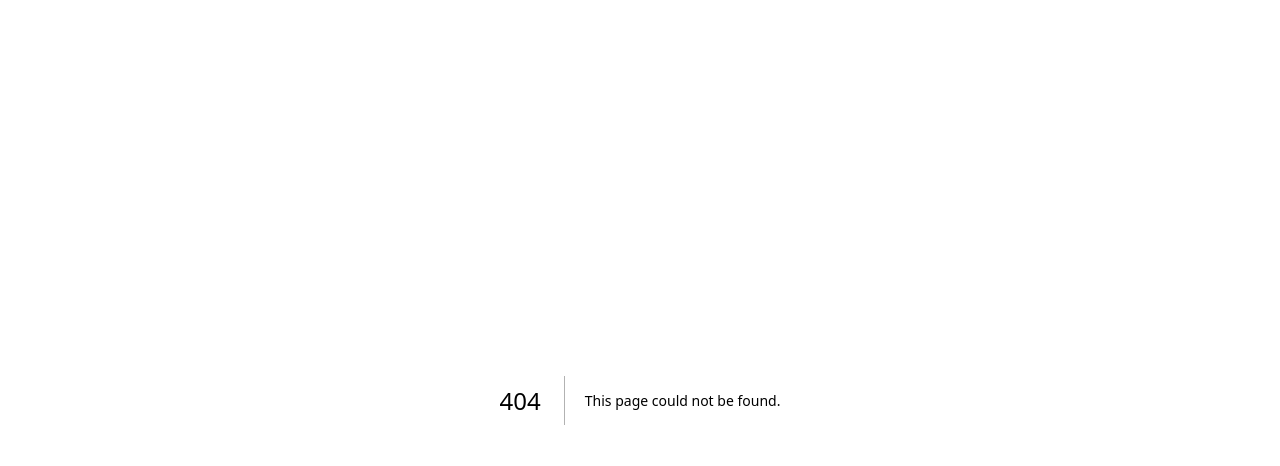
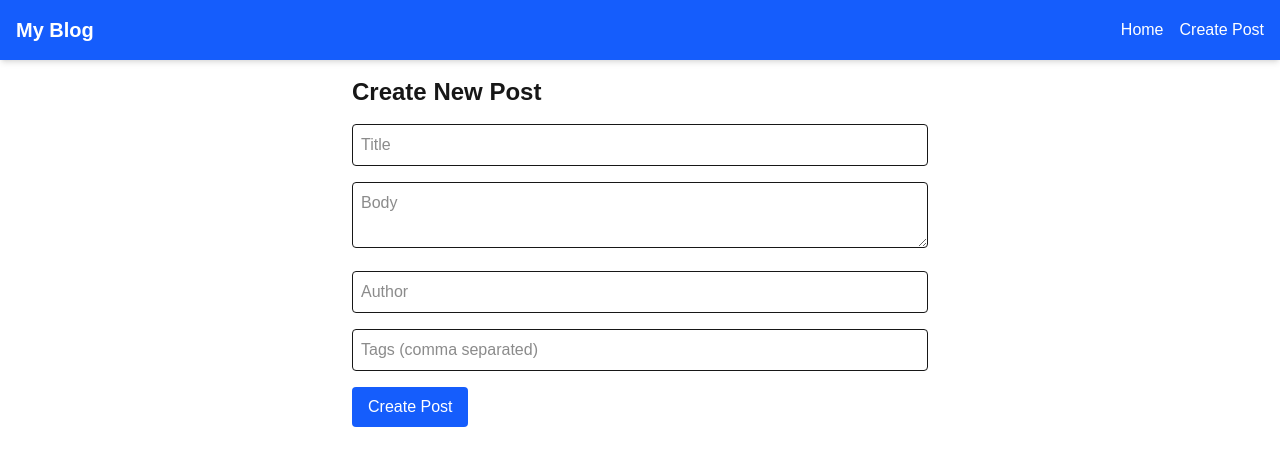
Before and after one commit to NazirHussain1/blog-api-pagination-filtering, a Next.js app: page /posts/create in a window 1280 px wide. Before the commit this address had no page. Shown: the top 466 px of the page. Built offline with nearby package versions, Linux system fonts and the light colour scheme.

Commit message:
demonstrates a full-stack Blog application.

```diff
--- a/package.json
+++ b/package.json
@@ -9,6 +9,7 @@
     "lint": "eslint"
   },
   "dependencies": {
+    "mongoose": "^9.0.1",
     "next": "16.0.8",
     "react": "19.2.1",
     "react-dom": "19.2.1"
--- /dev/null
+++ b/src/app/api/posts/route.js
@@ -0,0 +1,31 @@
+import { connectDB } from "@/app/lib/db";
+import Post from "@/app/models/Post";
+
+export async function GET(req) {
+  await connectDB();
+  const { searchParams } = new URL(req.url);
+
+  const page = parseInt(searchParams.get("page")) || 1;
+  const limit = parseInt(searchParams.get("limit")) || 5;
+  const author = searchParams.get("author");
+  const tag = searchParams.get("tag");
+  const sort = searchParams.get("sort") === "oldest" ? 1 : -1;
+
+  let filter = {};
+  if (author) filter.author = author;
+  if (tag) filter.tags = tag;
+
+  const posts = await Post.find(filter)
+    .sort({ createdAt: sort })
+    .skip((page - 1) * limit)
+    .limit(limit);
+
+  return Response.json(posts);
+}
+
+export async function POST(req) {
+  await connectDB();
+  const body = await req.json();
+  const post = await Post.create(body);
+  return Response.json({ message: "Post Created", post });
+}
--- /dev/null
+++ b/src/app/components/Navbar/Navbar.js
@@ -0,0 +1,19 @@
+"use client";
+
+import Link from "next/link";
+
+export default function Navbar() {
+  return (
+    <nav className="bg-blue-600 text-white shadow-md">
+      <div className="container mx-auto flex justify-between items-center p-4">
+        <Link href="/">
+          <h1 className="text-xl font-bold">My Blog</h1>
+        </Link>
+        <div className="space-x-4">
+          <Link href="/" className="hover:underline">Home</Link>
+          <Link href="/posts/create" className="hover:underline">Create Post</Link>
+        </div>
+      </div>
+    </nav>
+  );
+}
--- /dev/null
+++ b/src/app/components/PostCard/PostCard.js
@@ -0,0 +1,17 @@
+"use client";
+
+import Link from "next/link";
+
+export default function PostCard({ post }) {
+  return (
+    <div className="border p-4 rounded-md shadow-sm hover:shadow-lg transition mb-4">
+      <h2 className="text-xl font-bold mb-2">{post.title}</h2>
+      <p className="text-gray-700 mb-2">{post.body.substring(0, 100)}...</p>
+      <p className="text-sm text-gray-500 mb-2">Author: {post.author}</p>
+      <p className="text-sm text-gray-500 mb-2">Tags: {post.tags.join(", ")}</p>
+      <Link href={`/posts/${post._id}`} className="text-blue-600 hover:underline">
+        Read More
+      </Link>
+    </div>
+  );
+}
--- a/src/app/layout.js
+++ b/src/app/layout.js
@@ -1,28 +1,17 @@
-import { Geist, Geist_Mono } from "next/font/google";
 import "./globals.css";
-
-const geistSans = Geist({
-  variable: "--font-geist-sans",
-  subsets: ["latin"],
-});
-
-const geistMono = Geist_Mono({
-  variable: "--font-geist-mono",
-  subsets: ["latin"],
-});
+import Navbar from "@/app/components/Navbar/Navbar";
 
 export const metadata = {
-  title: "Create Next App",
-  description: "Generated by create next app",
+  title: "My Blog",
+  description: "Blog system with pagination, filtering, and sorting",
 };
 
 export default function RootLayout({ children }) {
   return (
     <html lang="en">
-      <body
-        className={`${geistSans.variable} ${geistMono.variable} antialiased`}
-      >
-        {children}
+      <body>
+        <Navbar />
+        <main className="container mx-auto p-4">{children}</main>
       </body>
     </html>
   );
--- /dev/null
+++ b/src/app/lib/db.js
@@ -0,0 +1,10 @@
+import mongoose from "mongoose";
+
+export const connectDB = async () => {
+  try {
+    if (mongoose.connection.readyState === 1) return mongoose.connection.asPromise();
+    return mongoose.connect(process.env.MONGODB_URL);
+  } catch (error) {
+    console.log("MongoDB error:", error);
+  }
+};
--- /dev/null
+++ b/src/app/models/Post.js
@@ -0,0 +1,13 @@
+import mongoose from "mongoose";
+
+const postSchema = new mongoose.Schema(
+  {
+    title: String,
+    body: String,
+    author: String,
+    tags: [String],
+  },
+  { timestamps: true }
+);
+
+export default mongoose.models.Post || mongoose.model("Post", postSchema);
--- a/src/app/page.js
+++ b/src/app/page.js
@@ -1,63 +1,90 @@
-import Image from "next/image";
+"use client";
+
+import { useEffect, useState } from "react";
+import PostCard from "@/app/components/PostCard/PostCard";
 
 export default function Home() {
+  const [posts, setPosts] = useState([]);
+  const [loading, setLoading] = useState(true);
+  const [page, setPage] = useState(1);
+  const [author, setAuthor] = useState("");
+  const [tag, setTag] = useState("");
+  const [sort, setSort] = useState("newest");
+
+  const limit = 5;
+
+  const fetchPosts = async () => {
+    setLoading(true);
+    let url = `/api/posts?limit=${limit}&page=${page}&sort=${sort}`;
+    if (author) url += `&author=${author}`;
+    if (tag) url += `&tag=${tag}`;
+
+    const res = await fetch(url);
+    const data = await res.json();
+    setPosts(data);
+    setLoading(false);
+  };
+
+  useEffect(() => {
+    fetchPosts();
+  }, [page, author, tag, sort]);
+
   return (
-    <div className="flex min-h-screen items-center justify-center bg-zinc-50 font-sans dark:bg-black">
-      <main className="flex min-h-screen w-full max-w-3xl flex-col items-center justify-between py-32 px-16 bg-white dark:bg-black sm:items-start">
-        <Image
-          className="dark:invert"
-          src="/next.svg"
-          alt="Next.js logo"
-          width={100}
-          height={20}
-          priority
-        />
-        <div className="flex flex-col items-center gap-6 text-center sm:items-start sm:text-left">
-          <h1 className="max-w-xs text-3xl font-semibold leading-10 tracking-tight text-black dark:text-zinc-50">
-            To get started, edit the page.js file.
-          </h1>
-          <p className="max-w-md text-lg leading-8 text-zinc-600 dark:text-zinc-400">
-            Looking for a starting point or more instructions? Head over to{" "}
-            <a
-              href="https://vercel.com/templates?framework=next.js&utm_source=create-next-app&utm_medium=appdir-template-tw&utm_campaign=create-next-app"
-              className="font-medium text-zinc-950 dark:text-zinc-50"
-            >
-              Templates
-            </a>{" "}
-            or the{" "}
-            <a
-              href="https://nextjs.org/learn?utm_source=create-next-app&utm_medium=appdir-template-tw&utm_campaign=create-next-app"
-              className="font-medium text-zinc-950 dark:text-zinc-50"
-            >
-              Learning
-            </a>{" "}
-            center.
-          </p>
+    <div>
+            <main className="container mx-auto p-4">
+        <h1 className="text-3xl font-bold mb-6">All Posts</h1>
+
+        {/* Filters */}
+        <div className="flex flex-wrap gap-4 mb-6">
+          <input
+            type="text"
+            placeholder="Filter by Author"
+            className="border p-2 rounded"
+            value={author}
+            onChange={(e) => setAuthor(e.target.value)}
+          />
+          <input
+            type="text"
+            placeholder="Filter by Tag"
+            className="border p-2 rounded"
+            value={tag}
+            onChange={(e) => setTag(e.target.value)}
+          />
+          <select
+            className="border p-2 rounded"
+            value={sort}
+            onChange={(e) => setSort(e.target.value)}
+          >
+            <option value="newest">Newest</option>
+            <option value="oldest">Oldest</option>
+          </select>
         </div>
-        <div className="flex flex-col gap-4 text-base font-medium sm:flex-row">
-          <a
-            className="flex h-12 w-full items-center justify-center gap-2 rounded-full bg-foreground px-5 text-background transition-colors hover:bg-[#383838] dark:hover:bg-[#ccc] md:w-[158px]"
-            href="https://vercel.com/new?utm_source=create-next-app&utm_medium=appdir-template-tw&utm_campaign=create-next-app"
-            target="_blank"
-            rel="noopener noreferrer"
+
+        {/* Posts */}
+        {loading ? (
+          <p>Loading...</p>
+        ) : posts.length === 0 ? (
+          <p>No posts found</p>
+        ) : (
+          posts.map((post) => <PostCard key={post._id} post={post} />)
+        )}
+
+        {/* Pagination */}
+        <div className="flex justify-center gap-2 mt-6">
+          <button
+            className="bg-gray-300 px-3 py-1 rounded disabled:opacity-50"
+            disabled={page === 1}
+            onClick={() => setPage(page - 1)}
           >
-            <Image
-              className="dark:invert"
-              src="/vercel.svg"
-              alt="Vercel logomark"
-              width={16}
-              height={16}
-            />
-            Deploy Now
-          </a>
-          <a
-            className="flex h-12 w-full items-center justify-center rounded-full border border-solid border-black/[.08] px-5 transition-colors hover:border-transparent hover:bg-black/[.04] dark:border-white/[.145] dark:hover:bg-[#1a1a1a] md:w-[158px]"
-            href="https://nextjs.org/docs?utm_source=create-next-app&utm_medium=appdir-template-tw&utm_campaign=create-next-app"
-            target="_blank"
-            rel="noopener noreferrer"
+            Prev
+          </button>
+          <span className="px-2 py-1">{page}</span>
+          <button
+            className="bg-gray-300 px-3 py-1 rounded"
+            onClick={() => setPage(page + 1)}
           >
-            Documentation
-          </a>
+            Next
+          </button>
         </div>
       </main>
     </div>
--- /dev/null
+++ b/src/app/posts/create/page.js
@@ -0,0 +1,82 @@
+"use client";
+
+import { useState } from "react";
+import { useRouter } from "next/navigation";
+
+export default function CreatePost() {
+  const router = useRouter();
+  const [title, setTitle] = useState("");
+  const [body, setBody] = useState("");
+  const [author, setAuthor] = useState("");
+  const [tags, setTags] = useState("");
+
+  const [loading, setLoading] = useState(false);
+
+  const handleSubmit = async (e) => {
+    e.preventDefault();
+    setLoading(true);
+
+    const postData = {
+      title,
+      body,
+      author,
+      tags: tags.split(",").map(tag => tag.trim()),
+    };
+
+    const res = await fetch("/api/posts", {
+      method: "POST",
+      headers: { "Content-Type": "application/json" },
+      body: JSON.stringify(postData),
+    });
+
+    const data = await res.json();
+    console.log(data);
+    setLoading(false);
+    router.push("/"); // redirect to home
+  };
+
+  return (
+    <div className="max-w-xl mx-auto">
+      <h1 className="text-2xl font-bold mb-4">Create New Post</h1>
+      <form onSubmit={handleSubmit} className="space-y-4">
+        <input
+          type="text"
+          placeholder="Title"
+          className="w-full p-2 border rounded"
+          value={title}
+          onChange={(e) => setTitle(e.target.value)}
+          required
+        />
+        <textarea
+          placeholder="Body"
+          className="w-full p-2 border rounded"
+          value={body}
+          onChange={(e) => setBody(e.target.value)}
+          required
+        />
+        <input
+          type="text"
+          placeholder="Author"
+          className="w-full p-2 border rounded"
+          value={author}
+          onChange={(e) => setAuthor(e.target.value)}
+          required
+        />
+        <input
+          type="text"
+          placeholder="Tags (comma separated)"
+          className="w-full p-2 border rounded"
+          value={tags}
+          onChange={(e) => setTags(e.target.value)}
+        />
+        <button
+          type="submit"
+          className="bg-blue-600 text-white px-4 py-2 rounded hover:bg-blue-700"
+          disabled={loading}
+        >
+          {loading ? "Creating..." : "Create Post"}
+        </button>
+      </form>
+    </div>
+  );
+}
```
Also changed, not shown: src/app/api/posts/[id]/route.js (added, +21 -0 lines), 1 other file (tests, documents, lock files or other folders).
